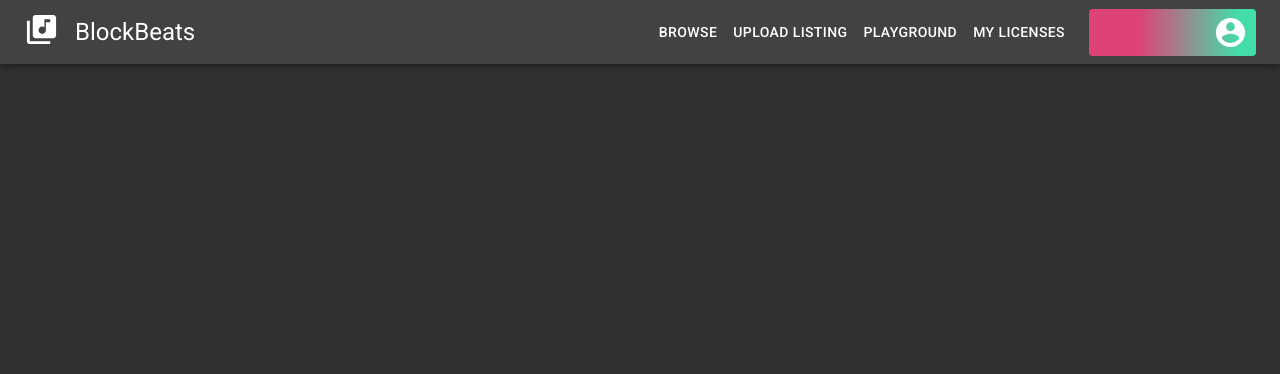
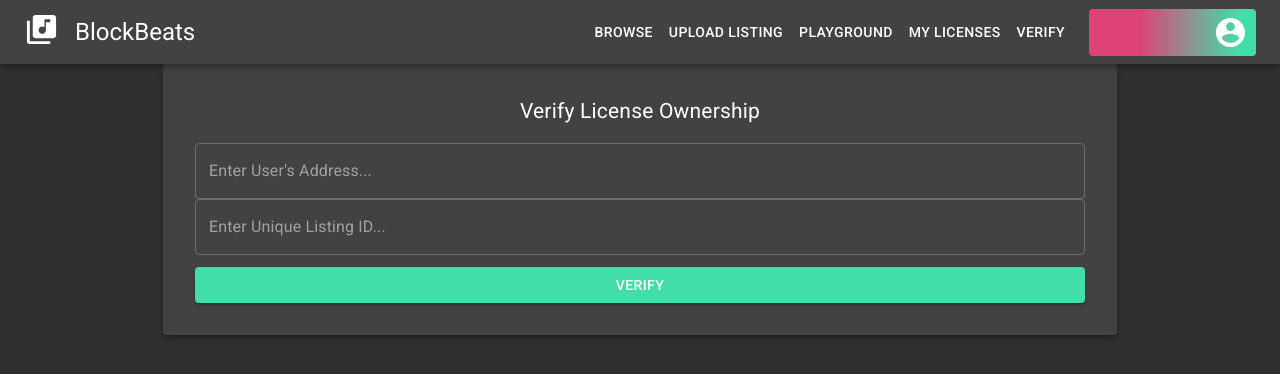
Before and after one commit to teamblockbeats/blockbeats, a React (Create React App) app in the folder client/: page /verify in a window 1280 px wide. Shown: the top 374 px of the page. Built offline with nearby package versions, Linux system fonts and the light colour scheme.

Commit message:
basic UI

```diff
--- a/client/src/App.js
+++ b/client/src/App.js
@@ -9,6 +9,7 @@ import Header from "./components/Header";
 import Licenses from "./components/Licenses";
 import Upload from "./components/Upload";
 import Listings from "./components/Listings";
+import Verify from "./components/Verify";
 
 const useStyles = makeStyles((theme) => ({
   root: {
@@ -59,6 +60,9 @@ const App = () => {
         <Route path="/licenses">
           <Licenses />
         </Route>
+        <Route path="/verify">
+          <Verify />
+        </Route>
         <Route exact path="/">
           <Listings web3={web3} accounts={accounts} />
         </Route>
--- a/client/src/components/Header.js
+++ b/client/src/components/Header.js
@@ -55,6 +55,9 @@ const Header = ({ web3, accounts }) => {
           <Button component={Link} to="/licenses">
             My licenses
           </Button>
+          <Button component={Link} to="/verify">
+            Verify
+          </Button>
         </Box>
         <Button
           component={Link}
--- /dev/null
+++ b/client/src/components/Verify.js
@@ -0,0 +1,156 @@
+import React, { useState, useEffect } from "react";
+import { makeStyles } from "@material-ui/core/styles";
+import Grid from "@material-ui/core/Grid";
+import Paper from "@material-ui/core/Paper";
+import TextField from "@material-ui/core/TextField";
+import FormControl from "@material-ui/core/FormControl";
+import CheckCircleIcon from "@material-ui/icons/CheckCircle";
+import CancelIcon from "@material-ui/icons/Cancel";
+import {
+  Button,
+  Typography,
+  Box
+} from "@material-ui/core";
+import Web3 from "web3";
+import BlockBeats from "../contracts/Blockbeats.json";
+
+const useStyles = makeStyles((theme) => ({
+  paper: {
+    padding: theme.spacing(4),
+  },
+  paperTitle: {
+    textAlign: "center",
+    fontSize: "1.5em",
+    paddingBottom: "15px",
+    variant: "h5",
+  },
+}));
+
+const Verify = () => {
+  const classes = useStyles();
+
+  const [account, setAccount] = useState(null);
+  const [contract, setContract] = useState(null);
+
+  const [user, setUser] = useState(null);
+  const [listingID, setListingID] = useState(null);
+
+
+  const [checkedUser, setCheckedUser] = useState("");
+  const [checkedListing, setCheckedListing] = useState("")
+  const [verified, setVerified] = useState(null); // type: Boolean?
+
+  /******************* BOOTSTRAPPING *****************/
+  useEffect(() => {
+    if (!window.web3) {
+    } else {
+      loadWeb3();
+      loadBlockChainData();
+    }
+  }, []);
+
+  const loadWeb3 = async () => {
+    if (window.ethereum) {
+      window.web3 = new Web3(window.ethereum);
+      await window.ethereum.enable();
+    } else if (window.web3) {
+      window.web3 = new Web3(window.web3.currentProvider);
+    }
+  };
+
+  const loadBlockChainData = async () => {
+    const web3 = window.web3;
+
+    // Use web3 to get the user's accounts.
+    const accounts = await web3.eth.getAccounts();
+    setAccount(accounts[0]);
+
+    // Check correct network
+    const networkId = await web3.eth.net.getId();
+    if (networkId !== 5777 && networkId !== 4) {
+    } else {
+      const deployedNetwork = BlockBeats.networks[networkId];
+      const instance = new web3.eth.Contract(
+        BlockBeats.abi,
+        deployedNetwork.address
+      );
+      setContract(instance);
+    }
+  };
+  /******************************************************/
+
+  const handleVerify = async () => {
+    console.log("verify");
+    console.log(Number(listingID));
+    console.log(user);
+    setCheckedUser(user)
+    setCheckedListing(Number(listingID))
+    if (verified == null) {
+      setVerified(true);
+    } else {
+      setVerified(!verified);
+    }
+  };
+
+  const drawVerifyInputFields = () => {
+    return (
+      <FormControl fullWidth style={{ marginBottom: 12 }}>
+        <TextField
+          placeholder="Enter User's Address..."
+          variant="outlined"
+          onChange={(e) => setUser(e.target.value)}
+        />
+        <TextField
+          placeholder="Enter Unique Listing ID..."
+          variant="outlined"
+          onChange={(e) => setListingID(e.target.value)}
+        />
+      </FormControl>
+    );
+  };
+
+  const drawVerified = () => {
+    if (verified == null) {
+      return;
+    } else if (verified) {
+      return (
+        <Box display="flex" justifyContent="center" flexDirection="row" marginTop={2}>
+          <CheckCircleIcon color="primary" style={{marginRight: 5}} fontSize="large"/>
+          <Typography style={{margin: 5}}><b>Verified!</b>  User "{checkedUser}" has purchased a license for listing ID: {checkedListing}</Typography>
+        </Box>
+      );
+    } else {
+      return (
+        <Box display="flex" justifyContent="center" flexDirection="row" marginTop={2}>
+          <CancelIcon color="secondary" fontSize="large"/>
+          <Typography style={{margin: 5}}><b>Unverified.</b>  User "{checkedUser}" has <b>not</b> purchased a license for listing ID: {checkedListing}</Typography>
+        </Box>
+      );
+    }
+  };
+
+  return (
+    <Grid container justify="center" direction="row" spacing={3}>
+      <Grid item xs={12} md={9}>
+        <Paper elevation={3} className={classes.paper}>
+          <Typography className={classes.paperTitle}>
+            Verify License Ownership
+          </Typography>
+          {drawVerifyInputFields()}
+          <Button
+            fullWidth
+            variant="contained"
+            onClick={handleVerify}
+            color="primary"
+            style={{ color: "white" }}
+          >
+            Verify
+          </Button>
+          {drawVerified()}
+        </Paper>
+      </Grid>
+    </Grid>
+  );
+};
+
+export default Verify;
```
